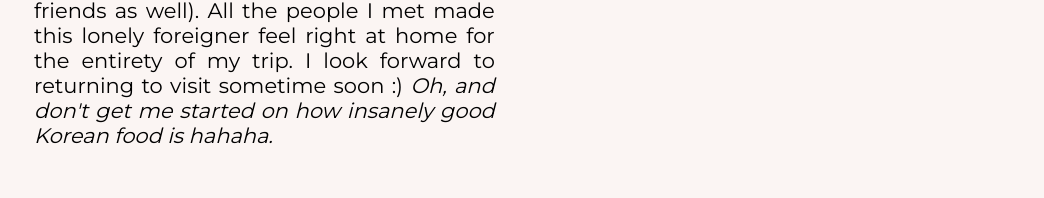
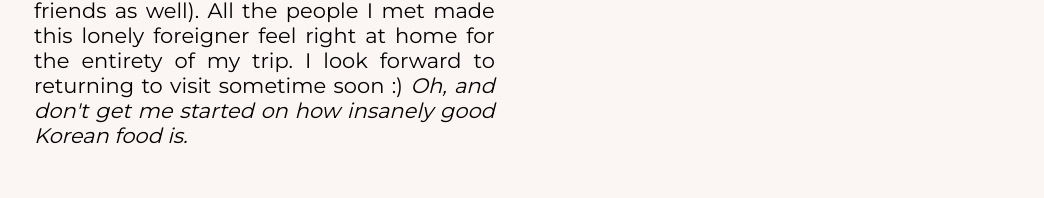
Before and after one commit to jingley/jrs-website, a React (Create React App) app: page /about in a window 1280 px wide. Shown: the part 1752-1950 px from the top of the page, without its empty margins (94-1138 px from the left). Built offline with nearby package versions, Linux system fonts and the light colour scheme.

Commit message:
removed hahahah

```diff
--- a/src/Components/About/About.tsx
+++ b/src/Components/About/About.tsx
@@ -146,7 +146,7 @@ const About = () => {
                                 I did. As I mentioned before, I got to play Frisbee in South Korea, and I met all of my friends there through that. These were South Korean natives and other people from across the world: Canada,
                                 USA, Italy, Germany, Mexico, just to name a few. We all grew up in different places with different values, and that made the experiences we made together all the more special. What I respect the most about Korean culture is
                                 their emphasis on family (extending to friends as well). All the people I met made this lonely foreigner feel right at home for the entirety of my trip. I look forward to returning to visit sometime soon :) <i>Oh, and don't
-                                get me started on how insanely good Korean food is hahaha.</i></p>
+                                get me started on how insanely good Korean food is.</i></p>
                             </div>
                             <div className="Images">
                                 <ImageGallery items={koreaImages} showThumbnails={false}/>
```
